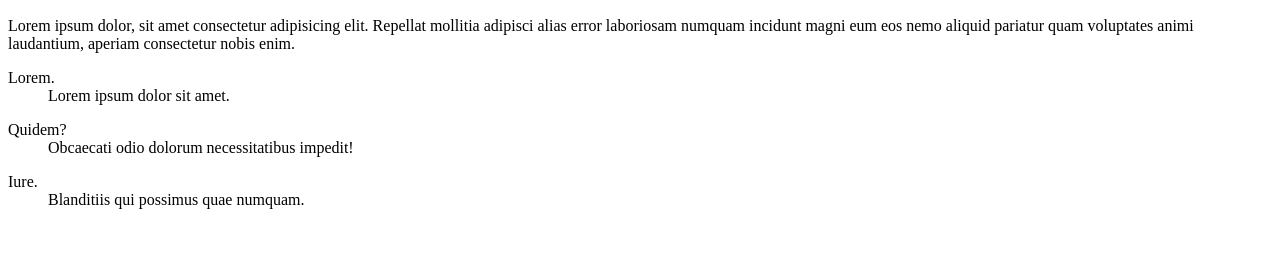
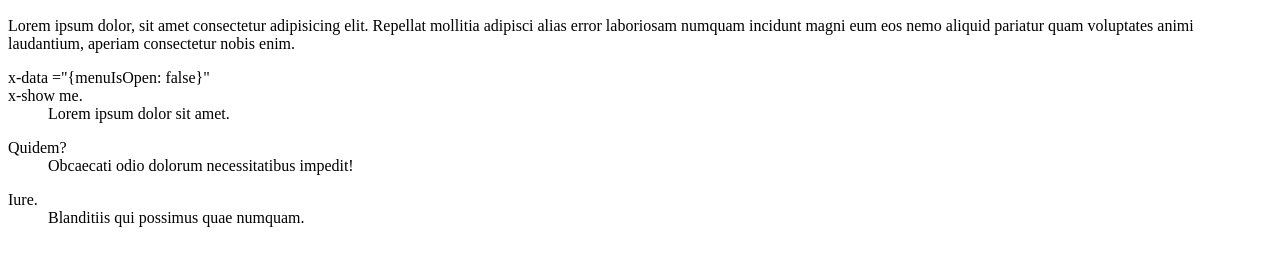
Before and after one commit to MMI-SAE-105/2023-r113-tp2-menu-alpinejs-MatthisBoreaniz, a plain HTML site: page index.html in a window 1280 px wide. Shown: the part 139-404 px from the top of the page. Drawn offline with nearby package versions, Linux system fonts and the light colour scheme.

```diff
--- a/index.html
+++ b/index.html
@@ -56,8 +56,8 @@
       nemo aliquid pariatur quam voluptates animi laudantium, aperiam
       consectetur nobis enim.
     </p>
-    <dl>
-      <dt>Lorem.</dt>
+    <dl>x-data ="{menuIsOpen: false}"
+      <dt>x-show me.</dt>
       <dd>Lorem ipsum dolor sit amet.</dd>
     </dl>
     <dl>
```
Also changed, not shown: 1 other file.
